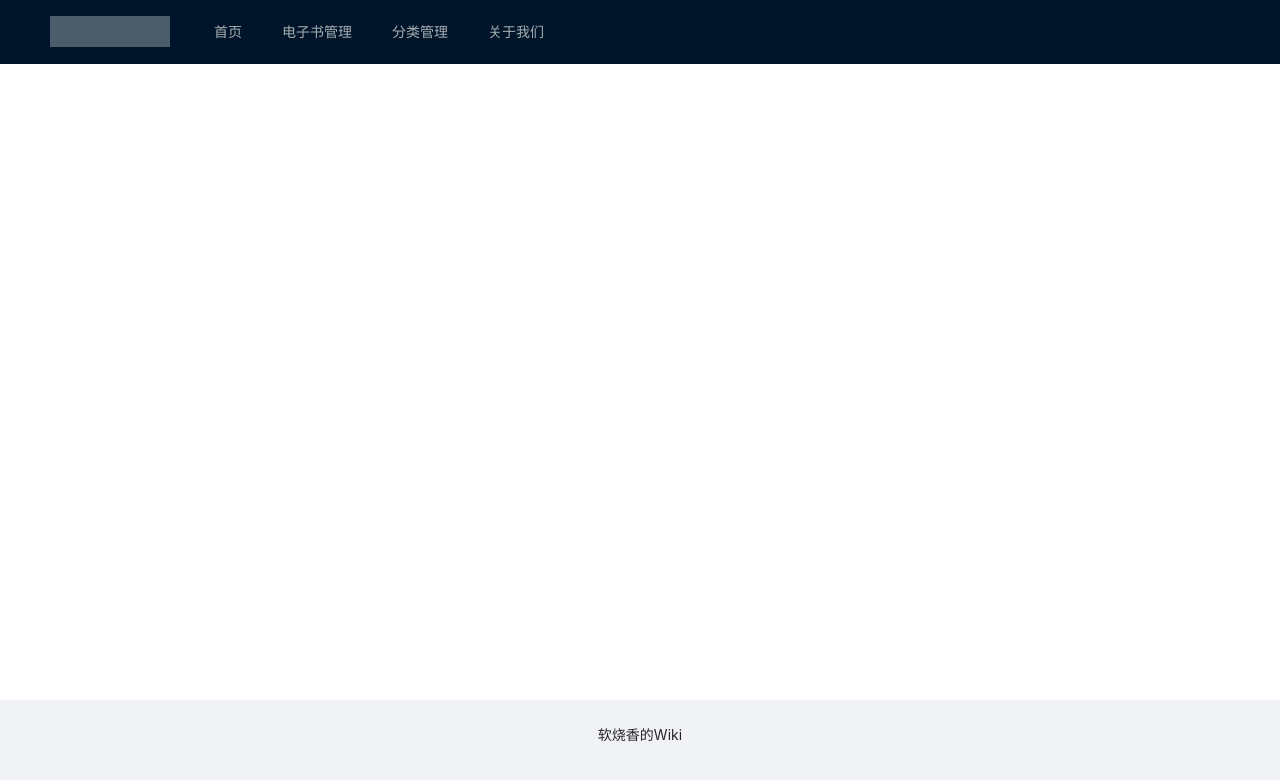
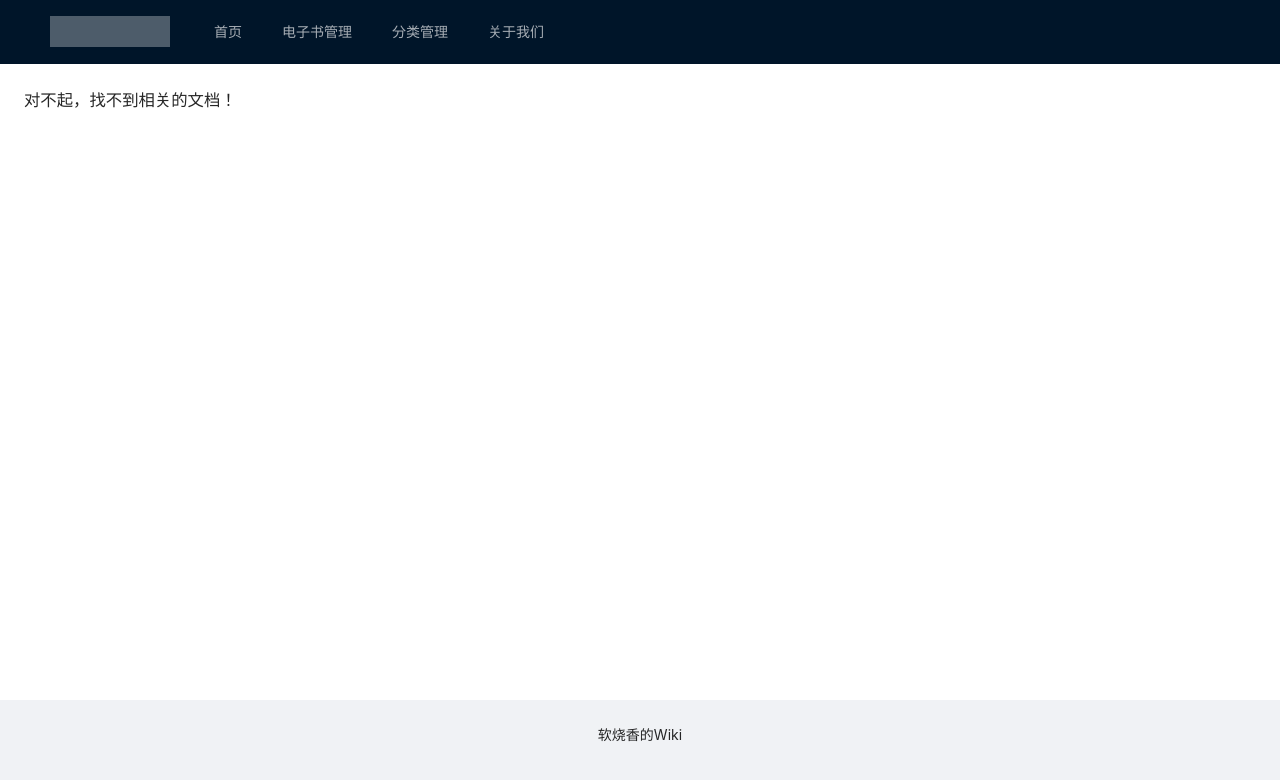
Before and after one commit to RuanZzzz/RuanWikiWeb, a Vue app: page /doc in a window 1280 px wide. Shown: the top 780 px of the page. Built offline with nearby package versions, Linux system fonts and the light colour scheme; no server answers.

Commit message:
如果文档页面没有文档，则显示文字提示（后续可以美化）

```diff
--- a/src/views/doc.vue
+++ b/src/views/doc.vue
@@ -1,6 +1,7 @@
 <template>
   <a-layout>
     <a-layout-content :style="{background: '#fff', padding: '24px', margin: 0, minHeight: '280px'}">
+      <h3 v-if="docTree.length === 0">对不起，找不到相关的文档！</h3>
       <a-row>
         <a-col :span="6">
           <a-tree
```
